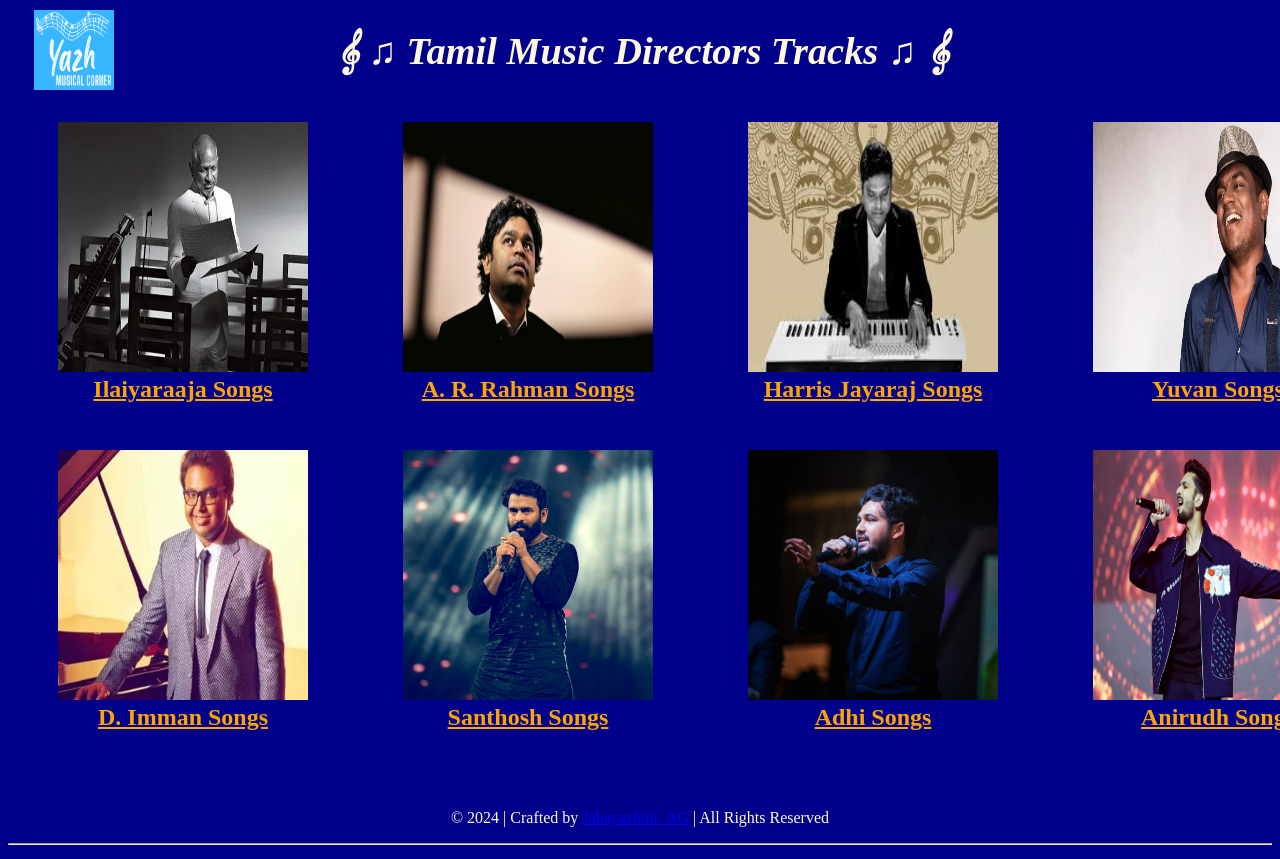
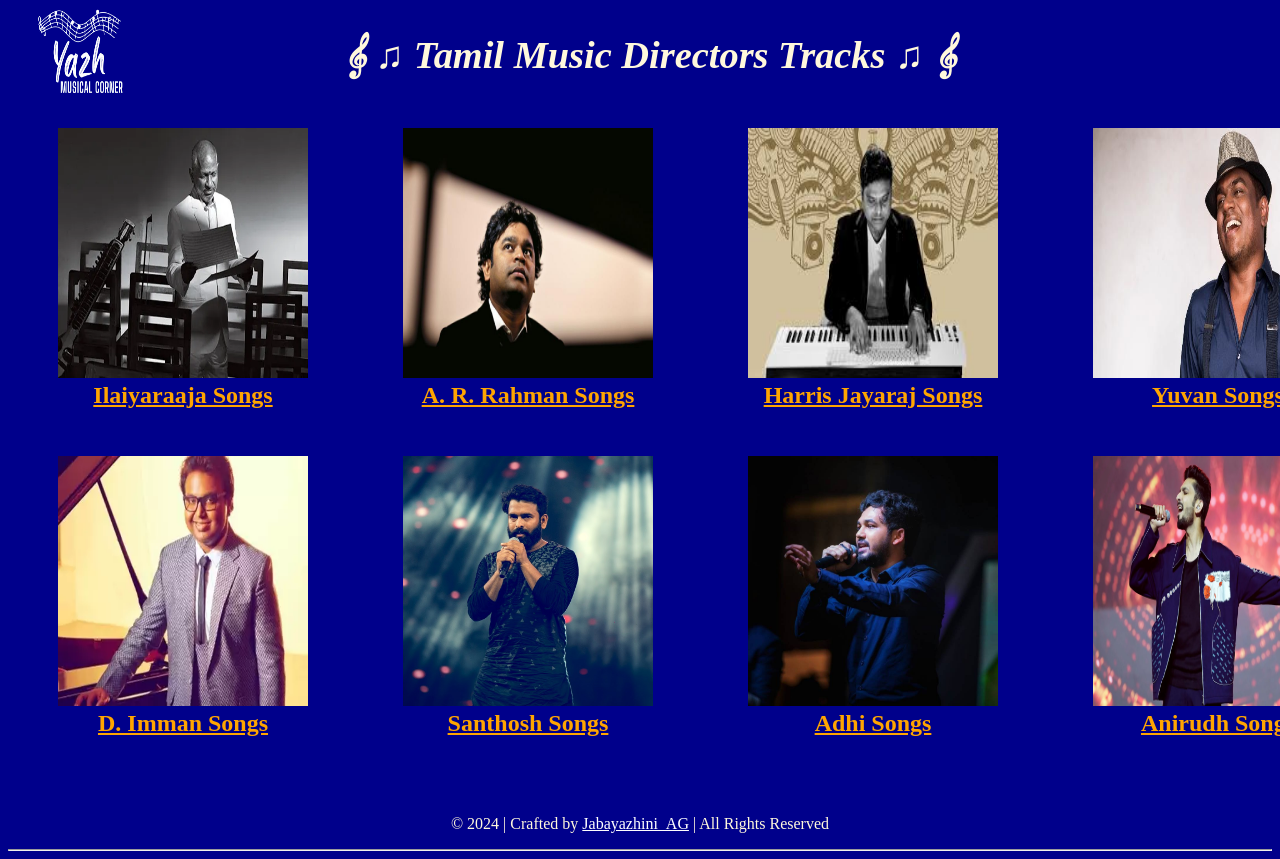
Before and after one commit to jabayazhini-ag/Music-Player--HTML, a plain HTML site: page index.html in a window 1280 px wide. Shown: the top 859 px of the page. Drawn offline with Linux system fonts and the light colour scheme.

Commit message:
Modified webpage title icon and linked html pages

```diff
--- a/index.html
+++ b/index.html
@@ -14,8 +14,8 @@
             <thead>
                 <tr style="text-align: center;">
                     <td>
-                        <img src="./Assets/musicalcorner.png" alt="Company Logo" width="80"
-                            height="80" />
+                        <img src="./Assets/musicalcorner-removebg.png" alt="Yazh Musical Corner Logo" width="90"
+                            height="90" />
                     </td>
                     <td>
                         <h1><span style="color: cornsilk; font-style: italic; font-size: larger;">&#119070; &#9835;
@@ -31,8 +31,7 @@
                 <tr>
                     <td>
                         <figure>
-                            <img src="./Assets/Ilaiyaraja.webp" width="250" height="250"
-                                alt="Ilaiyaraaja" />
+                            <img src="./Assets/Ilaiyaraja.webp" width="250" height="250" alt="Ilaiyaraaja" />
                             <figcaption><a href="./Ilayaraja.html" target="_blank"
                                     style="font-size:x-large; color:orange;"><b>Ilaiyaraaja
                                         Songs</b></a></figcaption>
@@ -40,8 +39,7 @@
                     </td>
                     <td>
                         <figure>
-                            <img src="./Assets/AR-Rahman.jpg" width="250" height="250"
-                                alt="A. R. Rahman" />
+                            <img src="./Assets/AR-Rahman.jpg" width="250" height="250" alt="A. R. Rahman" />
                             <figcaption><a href="./Rahman.html" target="_blank"
                                     style="font-size:x-large; color:orange;"><b>A. R. Rahman
                                         Songs</b></a></figcaption>
@@ -49,8 +47,7 @@
                     </td>
                     <td>
                         <figure>
-                            <img src="./Assets/harishjayaraj.jpeg" width="250" height="250"
-                                alt="Harris Jayaraj" />
+                            <img src="./Assets/harishjayaraj.jpeg" width="250" height="250" alt="Harris Jayaraj" />
                             <figcaption><a href="./Harishjayaraj.html" target="_blank"
                                     style="font-size:x-large; color:orange;"><b>Harris
                                         Jayaraj Songs</b></a></figcaption>
@@ -85,8 +82,8 @@
                     </td>
                     <td>
                         <figure>
-                            <img src="./Assets/hiphop-tamizha-adhi_158192336670.jpg" width="250"
-                                height="250" alt="Hiphop Tamizha Adhi" />
+                            <img src="./Assets/hiphop-tamizha-adhi_158192336670.jpg" width="250" height="250"
+                                alt="Hiphop Tamizha Adhi" />
                             <figcaption><a href="./Adhi.html" target="_blank"
                                     style="font-size:x-large; color:orange  ;"><b>Adhi
                                         Songs</b></a></figcaption>
@@ -94,8 +91,7 @@
                     </td>
                     <td>
                         <figure>
-                            <img src="./Assets/anirudh.webp" width="250" height="250"
-                                alt="Anirudh Ravichander" />
+                            <img src="./Assets/anirudh.webp" width="250" height="250" alt="Anirudh Ravichander" />
                             <figcaption><a href="./anirudh.html" target="_blank"
                                     style="font-size:x-large; color:orange;"><b>Anirudh
                                         Songs</b></a></figcaption>
@@ -107,8 +103,8 @@
     </div>
     <br><br>
     <footer style="text-align: center; color: cornsilk;">
-        <p>&#169; 2024 | Crafted by <a href="https://www.linkedin.com/in/jabayazhini-ag/"
-                target="_blank">Jabayazhini_AG</a> | All Rights Reserved</p>
+        <p>&#169; 2024 | Crafted by <a href="https://www.linkedin.com/in/jabayazhini-ag/" target="_blank"
+                style="color: white;">Jabayazhini_AG</a> | All Rights Reserved</p>
     </footer>
     <hr>
 </body>
```
Also changed, not shown: Assets/New.jpg (added), Assets/ilayaraja.jpg (added), Assets/musicalcorner-removebg.png (added).
